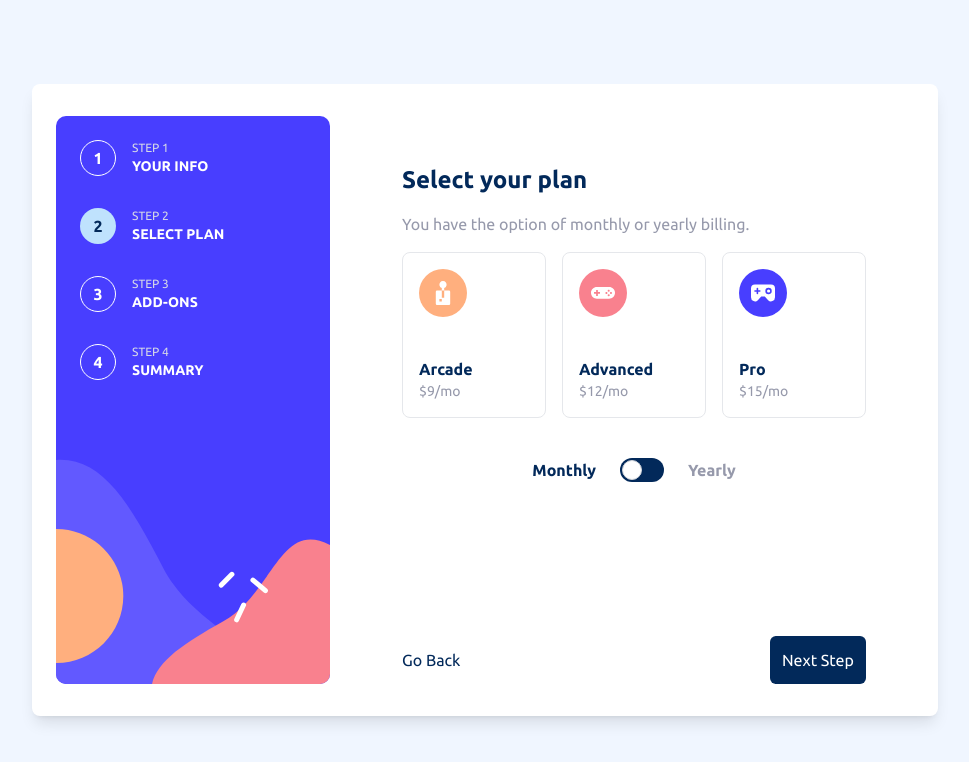
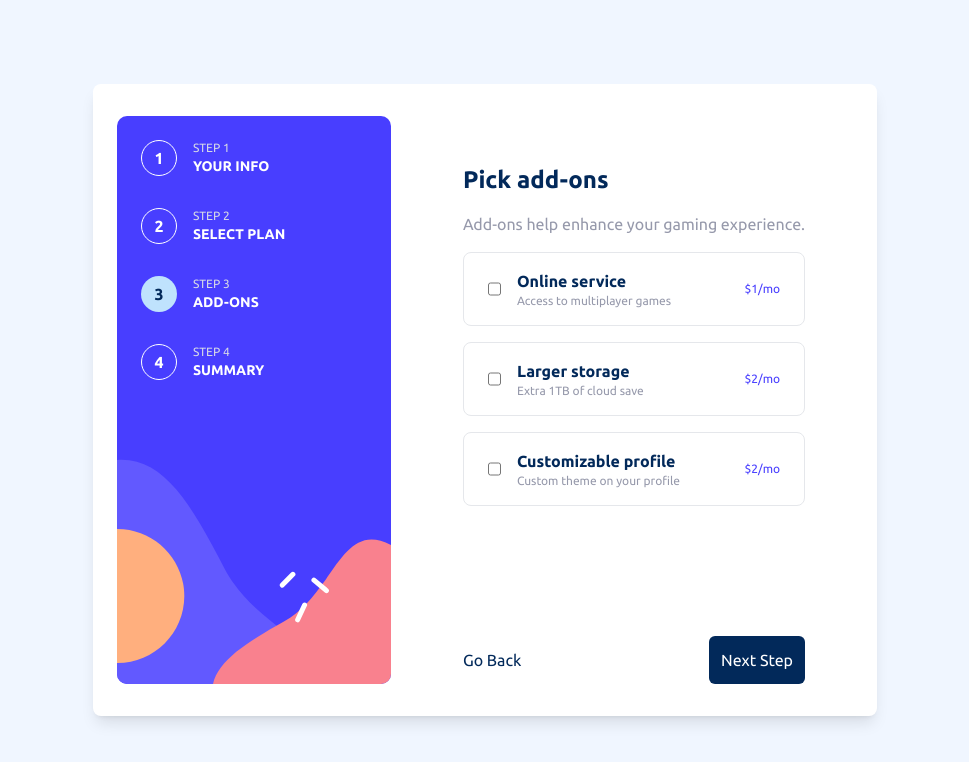
Before and after one commit to kelly-jsx/multi-step-form, a React (Vite) app: page / in a window 1280 px wide. Shown: the top 762 px of the page, without its empty margins (155-1124 px from the left). Built offline with nearby package versions, Linux system fonts and the light colour scheme.

Commit message:
finished design for desktop

```diff
--- a/src/components/App.tsx
+++ b/src/components/App.tsx
@@ -36,7 +36,7 @@ function App() {
           </Header>
         </div>
         <div className="lg:fixed lg:top-1/2 lg:-translate-y-1/2">
-          <Step2 steps={steps} />
+          <Step3 steps={steps} />
           <Outlet />
         </div>
         <BottomNav />
--- a/src/components/Form/AddonsSelect.tsx
+++ b/src/components/Form/AddonsSelect.tsx
@@ -20,7 +20,7 @@ export const AddonsSelect = ({ title, description, price, yearly }: Props) => {
   return (
     <>
       <label
-        className="addon-card w-full rounded-lg border px-4 py-2"
+        className="addon-card w-full cursor-pointer rounded-lg border px-4 py-2 lg:px-6 lg:py-4"
         htmlFor={title}
       >
         <div className="flex items-center justify-between">
--- a/src/components/Form/Form.tsx
+++ b/src/components/Form/Form.tsx
@@ -4,14 +4,22 @@ import React from 'react'
 import sidebarDesktop from './../../public/bg-sidebar-desktop.svg'
 
 type Props = {
-  title: string
-  description: string
+  title?: string
+  description?: string
   children: React.ReactNode
   steps: []
   curr: number
+  isFinish?: boolean
 }
 
-export const Form = ({ title, description, children, steps, curr }: Props) => {
+export const Form = ({
+  title,
+  description,
+  children,
+  steps,
+  curr,
+  isFinish
+}: Props) => {
   return (
     <form className="flex w-full rounded-lg bg-white px-6 py-8 text-blue-marine shadow-lg lg:gap-6">
       <div className="hidden h-full w-max rounded-md lg:flex">
@@ -34,12 +42,14 @@ export const Form = ({ title, description, children, steps, curr }: Props) => {
           {children}
         </div>
         <div className="hidden h-full items-end px-12 lg:flex">
+          {!isFinish && (
             <div className="flex w-full items-center justify-between">
               <p>Go Back</p>
               <button className="rounded-md bg-blue-marine p-3 text-white transition duration-300 ease-in-out hover:bg-blue-purplish">
                 Next Step
               </button>
             </div>
+          )}
         </div>
       </div>
     </form>
--- a/src/pages/Step2.tsx
+++ b/src/pages/Step2.tsx
@@ -29,7 +29,7 @@ type Props = {
   steps: string[]
 }
 
-export const Step2 = ({ steps }) => {
+export const Step2 = ({ steps }: Props) => {
   const [showYearly, setShowYearly] = useState(false)
   return (
     <Form
--- a/src/pages/Step3.tsx
+++ b/src/pages/Step3.tsx
@@ -20,13 +20,19 @@ const addons = {
   }
 }
 
-export const Step3 = () => {
+type Props = {
+  steps: string[]
+}
+
+export const Step3 = ({ steps }: Props) => {
   const [showYearly, setShowYearly] = useState(false)
 
   return (
     <Form
       title="Pick add-ons"
       description="Add-ons help enhance your gaming experience."
+      steps={steps}
+      curr={3}
     >
       {Object.keys(addons).map((addonKey) => {
         const addon = addons[addonKey]
--- a/src/pages/Step4.tsx
+++ b/src/pages/Step4.tsx
@@ -21,7 +21,11 @@ const addons = {
   }
 }
 
-export const Step4 = () => {
+type Props = {
+  steps: string[]
+}
+
+export const Step4 = ({ steps }: Props) => {
   const [showYearly, setShowYearly] = useState(false)
 
   const userOptions = {
@@ -58,6 +62,8 @@ export const Step4 = () => {
     <Form
       title="Finishing up"
       description="Double-check everything looks OK before confirming."
+      steps={steps}
+      curr={4}
     >
       <div className="flex w-full flex-col gap-2">
         <div className="flex flex-col  gap-2 rounded-lg bg-mangolia p-4">
--- a/src/pages/Step5.tsx
+++ b/src/pages/Step5.tsx
@@ -1,7 +1,9 @@
+import { Form } from 'components/Form/Form'
 import thankYou from './../public/icon-thank-you.svg'
 
-export const Step5 = () => (
-  <div className="flex w-full flex-col gap-4 rounded-lg bg-white py-20 px-6 text-center text-blue-marine shadow-lg">
+export const Step5 = ({ steps }) => (
+  <Form steps={steps} curr={4} isFinish>
+    <div className="flex w-96 flex-col gap-4 py-20 px-6 text-center text-blue-marine">
       <img src={thankYou} alt="thank you icon" className="h-16" />
       <h1 className="text-2xl font-bold">Thank you!</h1>
       <p className="text-gray-cool">
@@ -10,4 +12,5 @@ export const Step5 = () => (
         support@loremgaming.com
       </p>
     </div>
+  </Form>
 )
```
Lines whose indentation alone changed are shown as unchanged.
